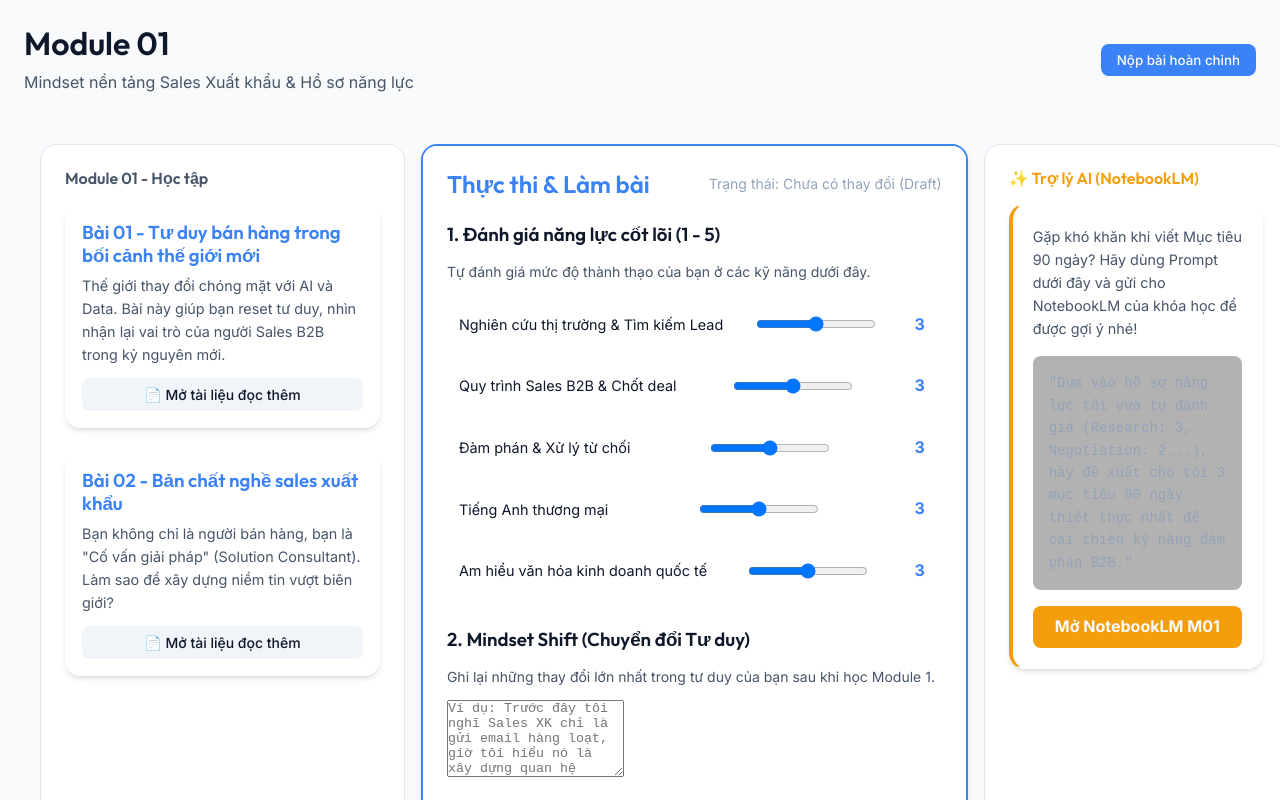
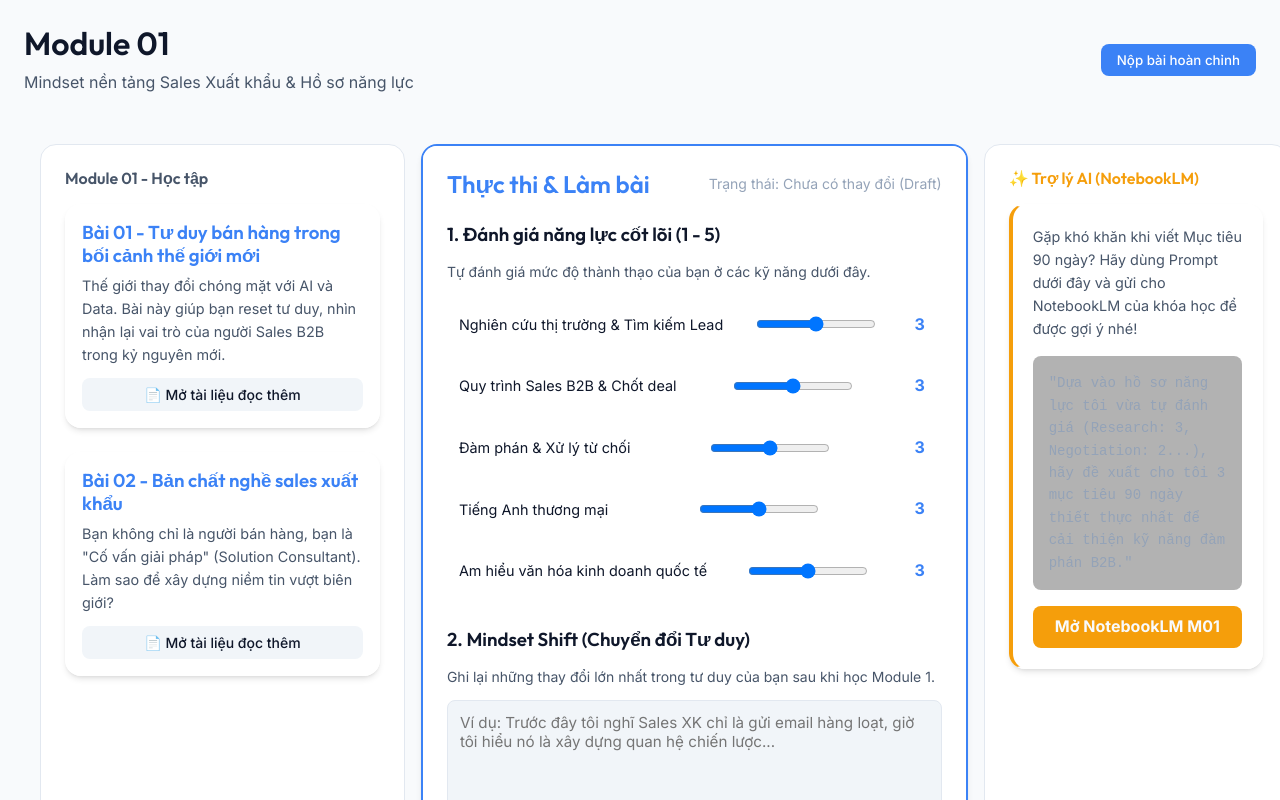
Before and after one commit to nhtrung11794/export-sales-hub, a Next.js app: page /m01 in a window 1280 px wide. Shown: the top 800 px of the page. Built offline with nearby package versions, Linux system fonts and the light colour scheme; no server answers.

Commit message:
Thiết kế lại ô nhập liệu đẹp và rộng hơn

```diff
--- a/src/app/globals.css
+++ b/src/app/globals.css
@@ -126,6 +126,27 @@ a:hover {
   background-color: var(--border-color);
 }
 
+/* Utilities */
+.form-input {
+  width: 100%;
+  padding: 12px;
+  border-radius: 8px;
+  border: 1px solid var(--border-color);
+  background-color: var(--bg-tertiary);
+  color: var(--text-primary);
+  font-family: var(--font-sans);
+  font-size: 0.95rem;
+  resize: vertical;
+  outline: none;
+  transition: all 0.2s ease;
+}
+
+.form-input:focus {
+  border-color: var(--accent-primary);
+  background-color: var(--bg-secondary);
+  box-shadow: 0 0 0 2px rgba(59, 130, 246, 0.2);
+}
+
 /* 3-Column Layout Container */
 .module-container {
   display: flex;
```
